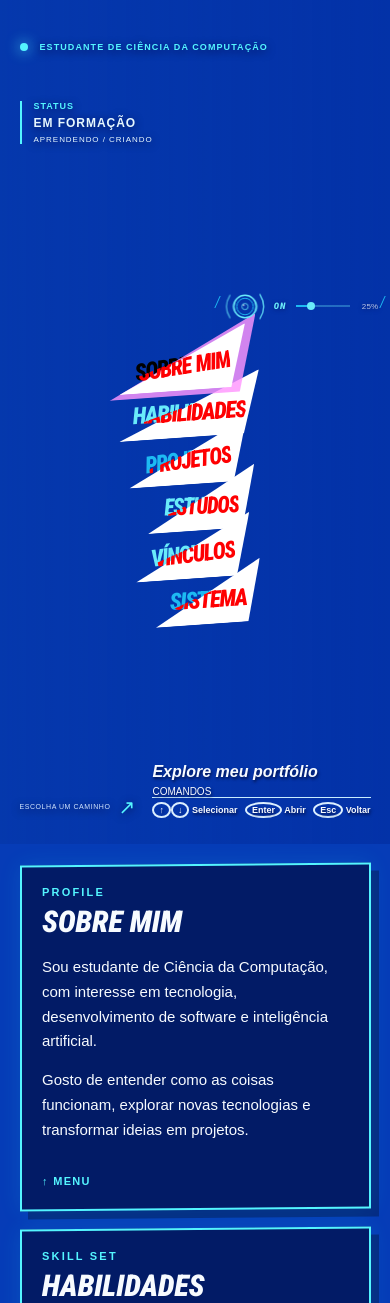
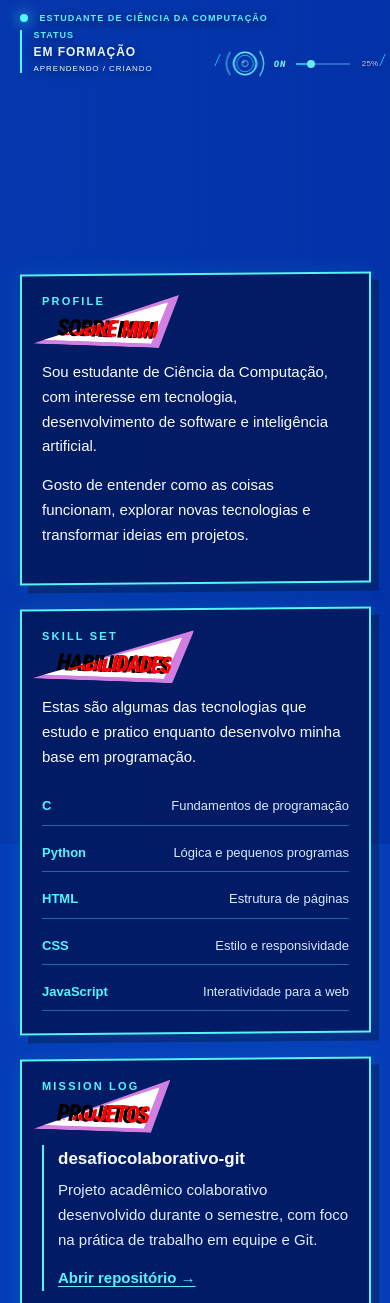
Before and after one commit to Isaquemacedoxyx/portfolio-estilo-persona, a plain HTML site: page index.html in a window 390 px wide. Shown: the top 1303 px of the page. Drawn offline with Linux system fonts and the light colour scheme.

Commit message:
fix: exibe todas as secoes no mobile

```diff
--- a/css/style.css
+++ b/css/style.css
@@ -773,8 +773,8 @@ kbd {
   .interface-layer {
     position: relative;
     inset: auto;
-    min-height: 100vh;
-    min-height: 100svh;
+    min-height: 30vh;
+    min-height: 30svh;
   }
   .background { background-position: 35% center; }
   .scene-tint { background: linear-gradient(90deg, rgba(0, 13, 58, .08), rgba(0, 35, 145, .40)); }
@@ -783,28 +783,12 @@ kbd {
   .audio-volume { width: clamp(50px, 14vw, 72px); }
   .profile-mark { top: 11%; left: 5%; font-size: 8px; }
   .profile-mark strong { font-size: 12px; }
-  .menu-area { top: 24%; right: auto; left: 50%; width: max-content; max-width: 88vw; transform: translateX(-50%) rotate(-6deg); }
-  .menu-option { height: clamp(22px, 5vw, 38px); padding-left: 9px; font-size: clamp(22px, 5vw, 38px); }
-  .menu-list { gap: 3px; }
-  .menu-option { min-height: 44px; touch-action: manipulation; }
-  .menu-option .selection-white { display: block; }
-  .menu-option .selection-text-red { display: inline-flex; }
-  .menu-option:nth-child(1) { left: -6px; }
-  .menu-option:nth-child(2) { left: 4px; }
-  .menu-option:nth-child(3) { left: -2px; }
-  .menu-option:nth-child(4) { left: 6px; }
-  .menu-option:nth-child(5) { left: -7px; }
-  .menu-option:nth-child(6) { left: 3px; }
-  .level-marker { top: 27%; right: 4%; font-size: 7px; }
-  .level-marker i { height: 70px; }
-  .bottom-help { bottom: 3%; align-items: flex-end; }
-  .scroll-hint { gap: 8px; font-size: 7px; }
-  .scroll-hint b { font-size: 20px; }
-  .game-prompt strong { font-size: 16px; }
-  .game-prompt span { max-width: 55vw; font-size: 9px; line-height: 1.7; }
+  .menu-area,
+  .bottom-help,
+  .level-marker { display: none; }
   .mobile-sections {
     display: grid;
-    gap: 18px;
+    gap: 24px;
     width: min(100%, 760px);
     margin: 0 auto;
     padding: 20px clamp(16px, 5vw, 32px) 72px;
@@ -819,26 +803,45 @@ kbd {
     transform: skewY(-.5deg);
   }
   .mobile-section-heading,
-  .mobile-section .detail-content,
-  .mobile-back-to-menu { transform: skewY(.5deg); }
-  .mobile-section .detail-title {
-    margin: 10px 0 18px;
-    font-family: var(--font-display);
-    font-size: clamp(30px, 7vw, 48px);
-    font-style: italic;
-    line-height: .95;
+  .mobile-section .detail-content { transform: skewY(.5deg); }
+  .mobile-section-heading .detail-kicker { margin-bottom: 12px; }
+  .mobile-section-title {
+    width: max-content;
+    max-width: 100%;
+    min-height: 0;
+    height: auto;
+    margin: 0 0 18px;
+    padding: 2px 12px 5px 8px;
+    cursor: default;
+    pointer-events: none;
+    white-space: nowrap;
   }
+  .mobile-section-title::after {
+    content: "";
+    position: absolute;
+    z-index: 1;
+    top: -.76em;
+    right: -.02em;
+    bottom: -.2em;
+    left: -.14em;
+    background: #ff96fe;
+    opacity: .82;
+    clip-path: polygon(0 100%, 100% 0, 90% 100%);
+    mix-blend-mode: screen;
+    transform: translateY(-.20em) rotate(2deg) skewX(-5deg) scaleX(1.14) scaleY(1.17);
+    pointer-events: none;
+  }
+  .mobile-section-title .selection-white { display: block; }
+  .mobile-section-title .selection-text-red { display: inline-flex; }
+  .mobile-section-title .selection-white { z-index: 2; }
+  .mobile-section-title .option-text { z-index: 3; color: #000; }
+  .mobile-section-title .option-text b { color: #000; }
+  .mobile-section-title .selection-text-red { z-index: 4; }
+  .mobile-section-title .word + .word,
+  .mobile-section-title .selection-text-red .word + .word { margin-left: .22em; }
+  .mobile-section-title { background: transparent; border: 0; transform: none; }
   .mobile-section .detail-content { font-size: 15px; line-height: 1.65; overflow-wrap: anywhere; }
   .mobile-section .detail-content p { margin: 0 0 14px; }
-  .mobile-section .mobile-back-to-menu {
-    display: inline-block;
-    margin-top: 18px;
-    color: var(--cyan);
-    font-size: 11px;
-    font-weight: 900;
-    letter-spacing: .12em;
-    text-decoration: none;
-  }
 }
 
 @media (max-width: 480px) {
--- a/js/script.js
+++ b/js/script.js
@@ -2,7 +2,6 @@ const portfolio = document.getElementById("portfolio");
 const menuView = document.getElementById("menuView");
 const options = [...document.querySelectorAll(".menu-option")];
 const mobileSections = document.getElementById("mobileSections");
-const mobileViewport = window.matchMedia("(max-width: 760px)");
 const panel = document.getElementById("detailPanel");
 const title = document.getElementById("detailTitle");
 const kicker = document.getElementById("detailKicker");
@@ -254,7 +253,6 @@ function buildMobileSections() {
     const kickerElement = document.createElement("div");
     const heading = document.createElement("h2");
     const sectionContent = document.createElement("div");
-    const backToMenu = document.createElement("a");
 
     section.className = "mobile-section";
     section.id = `mobile-section-${sectionKey}`;
@@ -262,19 +260,16 @@ function buildMobileSections() {
     header.className = "mobile-section-heading";
     kickerElement.className = "detail-kicker";
     kickerElement.textContent = sectionData.kicker;
-    heading.className = "detail-title";
+    heading.className = "menu-option mobile-section-title";
     heading.id = headingId;
-    heading.textContent = sectionData.title;
+    heading.setAttribute("aria-label", option.getAttribute("aria-label"));
+    heading.innerHTML = option.innerHTML;
     sectionContent.className = "detail-content";
     sectionContent.append(template.content.cloneNode(true));
     const mobileMotionStatus = sectionContent.querySelector("#motionStatus");
     if (mobileMotionStatus) mobileMotionStatus.id = "mobileMotionStatus";
-    backToMenu.className = "mobile-back-to-menu";
-    backToMenu.href = "#menuView";
-    backToMenu.textContent = "↑ MENU";
-
     header.append(kickerElement, heading);
-    section.append(header, sectionContent, backToMenu);
+    section.append(header, sectionContent);
     return section;
   });
 
@@ -324,12 +319,6 @@ options.forEach((button, index) => {
     const selectionChanged = index !== activeIndex;
     setActive(index);
     if (!selectionChanged) pulseSelection(button);
-
-    if (mobileViewport.matches) {
-      document.getElementById(`mobile-section-${button.dataset.section}`)
-        .scrollIntoView({ behavior: portfolio.dataset.motion === "reduced" ? "auto" : "smooth", block: "start" });
-      return;
-    }
 
     openSection(button.dataset.section);
   });
```
